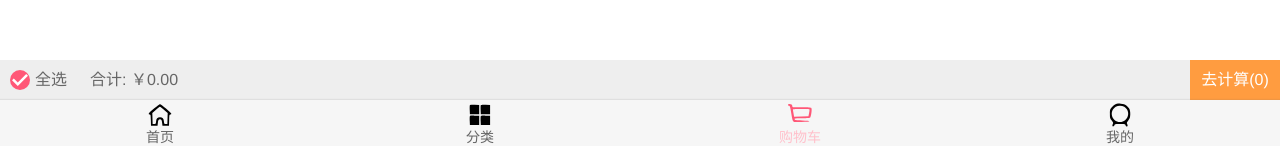
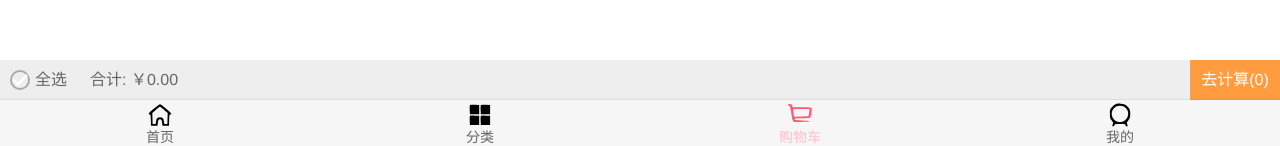
Before and after one commit to Nicklaus6/mall, a Vue app: page /cart in a window 1280 px wide. Shown: the part 651-797 px from the top of the page. Built offline with nearby package versions, Linux system fonts and the light colour scheme.

Commit message:
购物车-全选功能完成

```diff
--- a/src/views/cart/childComps/CartBottomBar.vue
+++ b/src/views/cart/childComps/CartBottomBar.vue
@@ -1,7 +1,9 @@
 <template>
   <div class="bottom-bar">
     <div class="check-content">
-      <check-button class="check-button" />
+      <check-button :is-checked="isSelectAll"
+                    class="check-button"
+                    @click.native="checkClick" />
       <span>全选</span>
     </div>
 
@@ -35,6 +37,19 @@ export default {
     },
     checkLength () {
       return this.cartList.filter(item => item.checked).length
+    },
+    isSelectAll () {
+      if (!this.cartList.length) return false
+      return !this.cartList.find(item => !item.checked)
+    }
+  },
+  methods: {
+    checkClick () {
+      if (this.isSelectAll) { //全部选中
+        this.cartList.forEach(item => item.checked = false)
+      } else { //有部分或者全部不选中
+        this.cartList.forEach(item => item.checked = true)
+      }
     }
   }
 }
```
